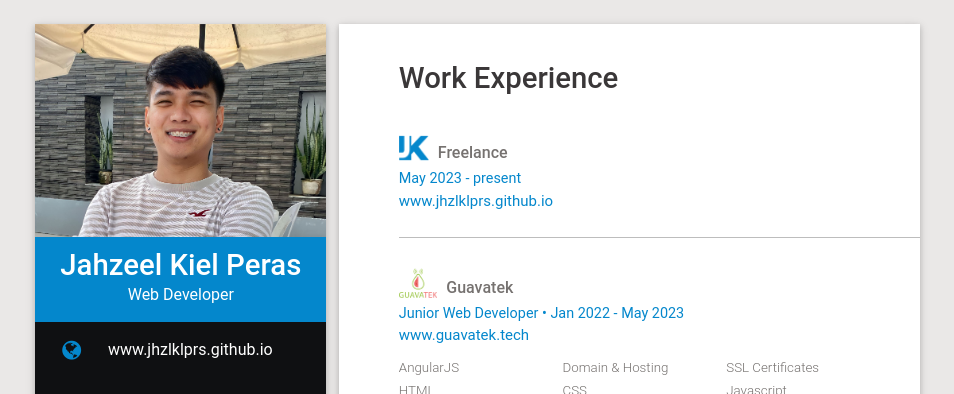
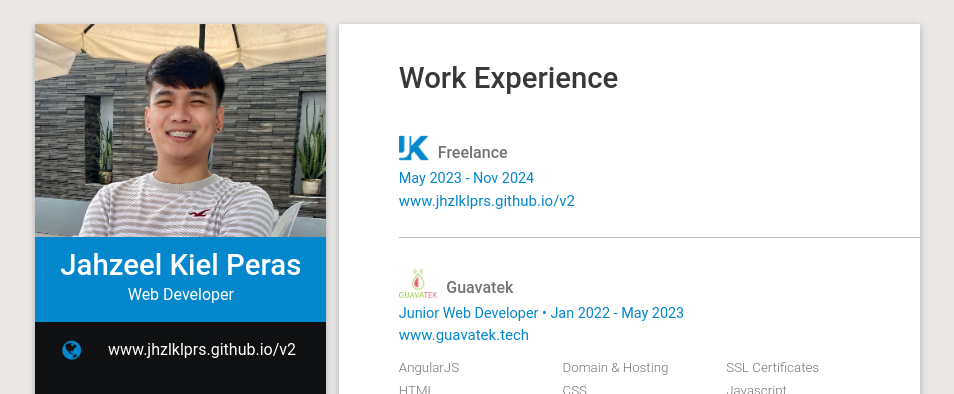
Before and after one commit to jhzlklprs/v1, a plain HTML site: page index.html in a window 1280 px wide. Shown: the top 394 px of the page, without its empty margins (168-1122 px from the left). Drawn offline with Linux system fonts and the light colour scheme.

Commit message:
Update index.html

```diff
--- a/index.html
+++ b/index.html
@@ -71,8 +71,8 @@
                   <div class="section-item-details">
                     <div class="personal">
                       <h4>
-                        <a href="https://jhzlklprs.github.io/"
-                          >www.jhzlklprs.github.io</a
+                        <a href="https://jhzlklprs.github.io/v2"
+                          >www.jhzlklprs.github.io/v2</a
                         >
                       </h4>
                     </div>
@@ -208,9 +208,9 @@
                     <img src="assets/images/favicon-b.png" alt="Freelance" />
                     Freelance
                   </h3>
-                  <span>May 2023 - present</span>
-                  <a href="https://jhzlklprs.github.io/" target="_blank"
-                    >www.jhzlklprs.github.io</a
+                  <span>May 2023 - Nov 2024</span>
+                  <a href="https://jhzlklprs.github.io/v2" target="_blank"
+                    >www.jhzlklprs.github.io/v2</a
                   >
                   <!--<table>
                                         <tr>
```
